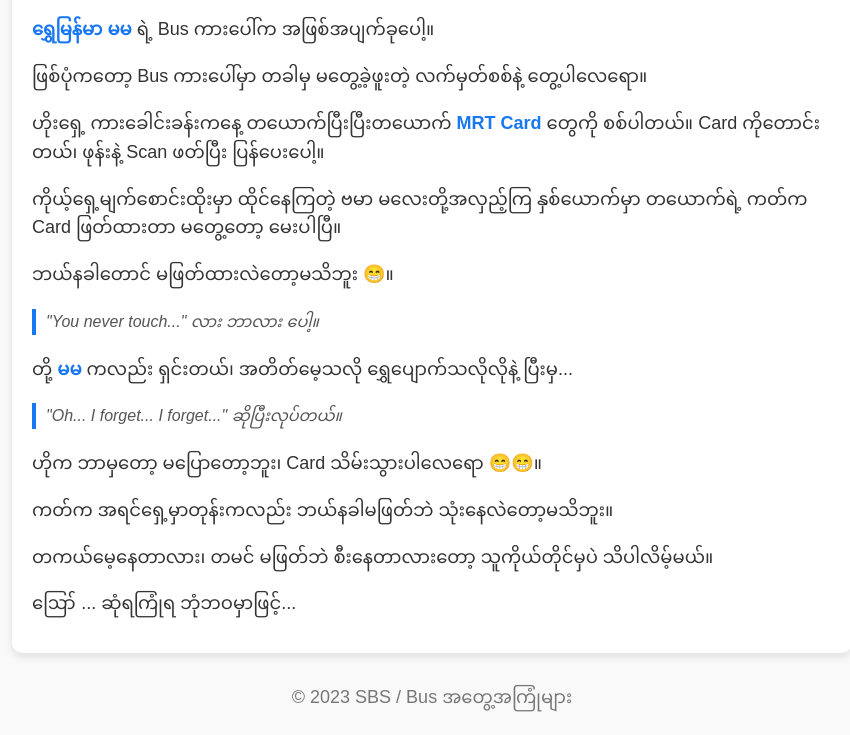
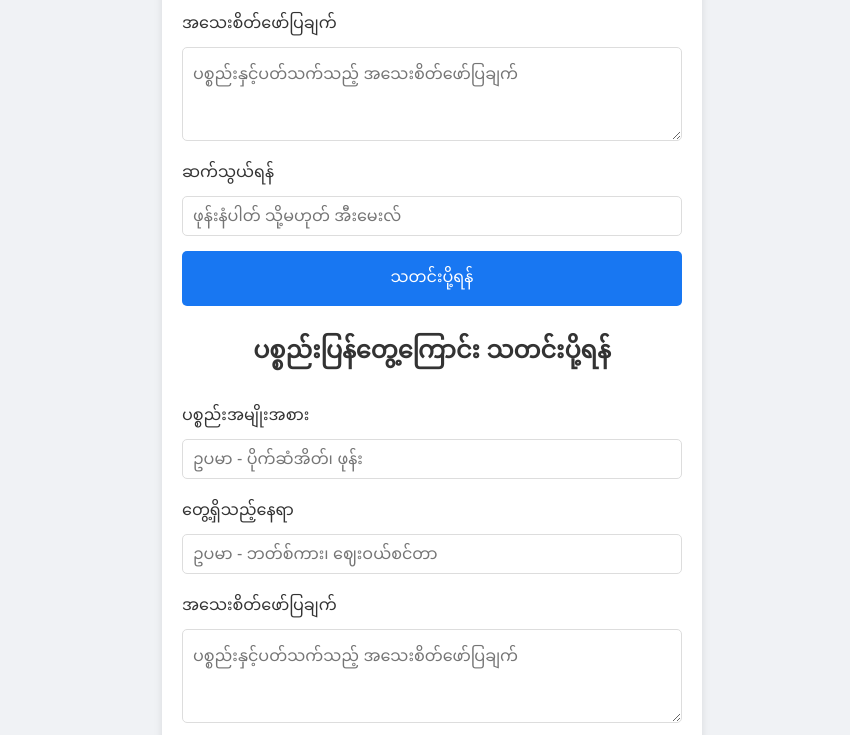
Before and after one commit to naingzaw-sg/naingzaw, a plain HTML site: page index.html in a window 1280 px wide. Shown: the part 155-890 px from the top of the page, without its empty margins (208-1058 px from the left). Drawn offline with Linux system fonts and the light colour scheme.

Commit message:
Update index.html

```diff
--- a/index.html
+++ b/index.html
@@ -3,72 +3,124 @@
 <head>
     <meta charset="UTF-8">
     <meta name="viewport" content="width=device-width, initial-scale=1.0">
-    <title>SBS / Bus ပေါ်မှ အတွေ့အကြုံများ</title>
+    <title>ပစ္စည်းပျောက်ဆုံးခြင်း နှင့် ပြန်တွေ့လျင် သတင်းပို့ရန်</title>
     <style>
         body {
             font-family: "Pyidaungsu", sans-serif;
-            line-height: 1.6;
-            background-color: #f9f9f9;
+            background-color: #f0f2f5;
             color: #333;
             margin: 0;
-            padding: 20px;
+            padding: 0;
+            display: flex;
+            justify-content: center;
+            align-items: center;
+            height: 100vh;
         }
         .container {
-            max-width: 800px;
-            margin: 0 auto;
             background-color: #fff;
             padding: 20px;
             border-radius: 10px;
             box-shadow: 0 4px 8px rgba(0, 0, 0, 0.1);
+            width: 100%;
+            max-width: 500px;
+            text-align: center;
         }
         h1 {
             color: #1877f2;
-            text-align: center;
-            font-size: 28px;
+            font-size: 24px;
             margin-bottom: 20px;
         }
-        p {
-            font-size: 18px;
+        form {
+            display: flex;
+            flex-direction: column;
+        }
+        label {
+            font-size: 16px;
+            margin-bottom: 5px;
+            text-align: left;
+        }
+        input, textarea, select {
+            padding: 10px;
             margin-bottom: 15px;
+            border: 1px solid #ddd;
+            border-radius: 5px;
+            font-size: 16px;
+            font-family: "Pyidaungsu", sans-serif;
         }
-        .highlight {
-            color: #1877f2;
-            font-weight: bold;
+        button {
+            padding: 10px;
+            background-color: #1877f2;
+            border: none;
+            border-radius: 5px;
+            color: #fff;
+            font-size: 16px;
+            cursor: pointer;
         }
-        .quote {
-            font-style: italic;
-            color: #555;
-            border-left: 4px solid #1877f2;
-            padding-left: 10px;
-            margin: 20px 0;
+        button:hover {
+            background-color: #166fe5;
         }
-        .footer {
-            text-align: center;
-            margin-top: 30px;
+        .message {
+            margin-top: 20px;
             font-size: 16px;
-            color: #777;
+            color: #333;
         }
     </style>
 </head>
 <body>
     <div class="container">
-        <h1>SBS / Bus ပေါ်မှ အတွေ့အကြုံများ</h1>
-        <p>ဒီနေ့ကတော့ ၂ နှစ်နီးပါးကာလအတွင်း ပထမဆုံးအကြိမ် ကြုံရတဲ့ အတွေ့အကြုံပါပဲ။</p>
-        <p><span class="highlight">ရွှေမြန်မာ မမ</span> ရဲ့ Bus ကားပေါ်က အဖြစ်အပျက်ခုပေါ့။</p>
-        <p>ဖြစ်ပုံကတော့ Bus ကားပေါ်မှာ တခါမှ မတွေ့ခဲ့ဖူးတဲ့ လက်မှတ်စစ်နဲ့ တွေ့ပါလေရော။</p>
-        <p>ဟိုးရှေ့ ကားခေါင်းခန်းကနေ့ တယောက်ပြီးပြီးတယောက် <span class="highlight">MRT Card</span> တွေကို စစ်ပါတယ်။ Card ကိုတောင်းတယ်၊ ဖုန်းနဲ့ Scan ဖတ်ပြီး ပြန်ပေးပေါ့။</p>
-        <p>ကိုယ့်ရှေ့မျက်စောင်းထိုးမှာ ထိုင်နေကြတဲ့ ဗမာ မလေးတို့အလှည့်ကြ နှစ်ယောက်မှာ တယောက်ရဲ့ ကတ်က Card ဖြတ်ထားတာ မတွေ့တော့ မေးပါပြီ။</p>
-        <p>ဘယ်နခါတောင် မဖြတ်ထားလဲတော့မသိဘူး 😁။</p>
-        <div class="quote">"You never touch..." လား ဘာလား ပေါ့။</div>
-        <p>တို့ <span class="highlight">မမ</span> ကလည်း ရှင်းတယ်၊ အတိတ်မေ့သလို ရွှေပျောက်သလိုလိုနဲ့ ပြီးမှ...</p>
-        <div class="quote">"Oh... I forget... I forget..." ဆိုပြီးလုပ်တယ်။</div>
-        <p>ဟိုက ဘာမှတော့ မပြောတော့ဘူး၊ Card သိမ်းသွားပါလေရော 😁😁။</p>
-        <p>ကတ်က အရင်ရှေ့မှာတုန်းကလည်း ဘယ်နခါမဖြတ်ဘဲ သုံးနေလဲတော့မသိဘူး။</p>
-        <p>တကယ်မေ့နေတာလား၊ တမင် မဖြတ်ဘဲ စီးနေတာလားတော့ သူကိုယ်တိုင်မှပဲ သိပါလိမ့်မယ်။</p>
-        <p>ဪ ... ဆုံရကြုံရ ဘုံဘဝမှာဖြင့်...</p>
+        <h1>ပစ္စည်းပျောက်ဆုံးခြင်း နှင့် ပြန်တွေ့လျင် သတင်းပို့ရန်</h1>
+
+        <!-- ပစ္စည်းပျောက်ဆုံးကြောင်း သတင်းပို့ရန် Form -->
+        <form id="lostForm">
+            <h2>ပစ္စည်းပျောက်ဆုံးကြောင်း သတင်းပို့ရန်</h2>
+            <label for="lostItem">ပစ္စည်းအမျိုးအစား</label>
+            <input type="text" id="lostItem" placeholder="ဥပမာ - ပိုက်ဆံအိတ်၊ ဖုန်း" required>
+
+            <label for="lostLocation">ပျောက်ဆုံးသည့်နေရာ</label>
+            <input type="text" id="lostLocation" placeholder="ဥပမာ - ဘတ်စ်ကား၊ ဈေးဝယ်စင်တာ" required>
+
+            <label for="lostDescription">အသေးစိတ်ဖော်ပြချက်</label>
+            <textarea id="lostDescription" rows="4" placeholder="ပစ္စည်းနှင့်ပတ်သက်သည့် အသေးစိတ်ဖော်ပြချက်" required></textarea>
+
+            <label for="contactInfo">ဆက်သွယ်ရန်</label>
+            <input type="text" id="contactInfo" placeholder="ဖုန်းနံပါတ် သို့မဟုတ် အီးမေးလ်" required>
+
+            <button type="submit">သတင်းပို့ရန်</button>
+        </form>
+
+        <!-- ပစ္စည်းပြန်တွေ့ကြောင်း သတင်းပို့ရန် Form -->
+        <form id="foundForm">
+            <h2>ပစ္စည်းပြန်တွေ့ကြောင်း သတင်းပို့ရန်</h2>
+            <label for="foundItem">ပစ္စည်းအမျိုးအစား</label>
+            <input type="text" id="foundItem" placeholder="ဥပမာ - ပိုက်ဆံအိတ်၊ ဖုန်း" required>
+
+            <label for="foundLocation">တွေ့ရှိသည့်နေရာ</label>
+            <input type="text" id="foundLocation" placeholder="ဥပမာ - ဘတ်စ်ကား၊ ဈေးဝယ်စင်တာ" required>
+
+            <label for="foundDescription">အသေးစိတ်ဖော်ပြချက်</label>
+            <textarea id="foundDescription" rows="4" placeholder="ပစ္စည်းနှင့်ပတ်သက်သည့် အသေးစိတ်ဖော်ပြချက်" required></textarea>
+
+            <label for="finderContact">ဆက်သွယ်ရန်</label>
+            <input type="text" id="finderContact" placeholder="ဖုန်းနံပါတ် သို့မဟုတ် အီးမေးလ်" required>
+
+            <button type="submit">သတင်းပို့ရန်</button>
+        </form>
+
+        <!-- သတင်းပို့ပြီးကြောင်း မှတ်ချက် -->
+        <div id="message" class="message"></div>
     </div>
-    <div class="footer">
-        <p>© 2023 SBS / Bus အတွေ့အကြုံများ</p>
-    </div>
+
+    <script>
+        // Form တင်လိုက်တဲ့အခါ လုပ်ဆောင်မယ့် JavaScript
+        document.getElementById('lostForm').addEventListener('submit', function(event) {
+            event.preventDefault();
+            document.getElementById('message').innerText = "ပစ္စည်းပျောက်ဆုံးကြောင်း သတင်းပို့ပြီးပါပြီ။ ကျေးဇူးတင်ပါတယ်။";
+        });
+
+        document.getElementById('foundForm').addEventListener('submit', function(event) {
+            event.preventDefault();
+            document.getElementById('message').innerText = "ပစ္စည်းပြန်တွေ့ကြောင်း သတင်းပို့ပြီးပါပြီ။ ကျေးဇူးတင်ပါတယ်။";
+        });
+    </script>
 </body>
 </html>
```
